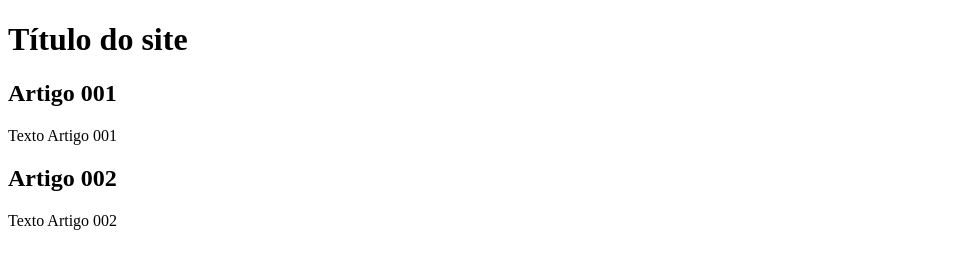
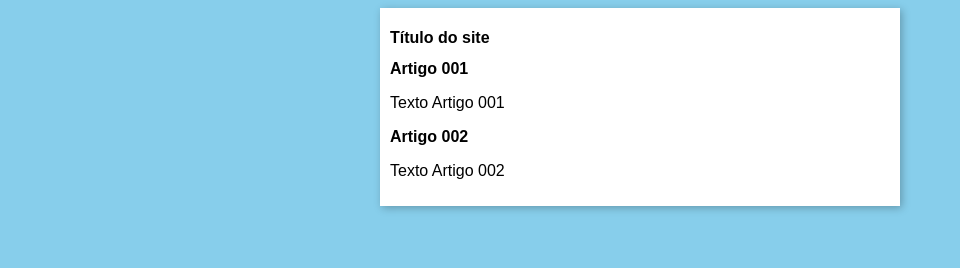
Before and after one commit to EderCruzz/projeto-site, a plain HTML site: page index.html in a window 1280 px wide. Shown: the whole page, without its empty margins (0-960 px from the left). Drawn offline with Linux system fonts and the light colour scheme.

Commit message:
Iniciei o design

```diff
--- /dev/null
+++ b/estilos/style.css
@@ -0,0 +1,16 @@
+@charset "UTF-8";
+
+* {
+    font-family: Arial, Helvetica, sans-serif;
+    font-size: 1rem;
+}
+body {
+    background-color: skyblue;
+}
+main {
+    background-color: white;
+    width: 500px;
+    padding: 10px;
+    margin: auto;
+    box-shadow: 2px 2px 8px #00000042;
+}
--- a/index.html
+++ b/index.html
@@ -4,6 +4,7 @@
     <meta charset="UTF-8">
     <meta http-equiv="X-UA-Compatible" content="IE=edge">
     <meta name="viewport" content="width=device-width, initial-scale=1.0">
+    <link rel="stylesheet" href="estilos/style.css">
     <title>Título do Site</title>
 </head>
 <body>
```
